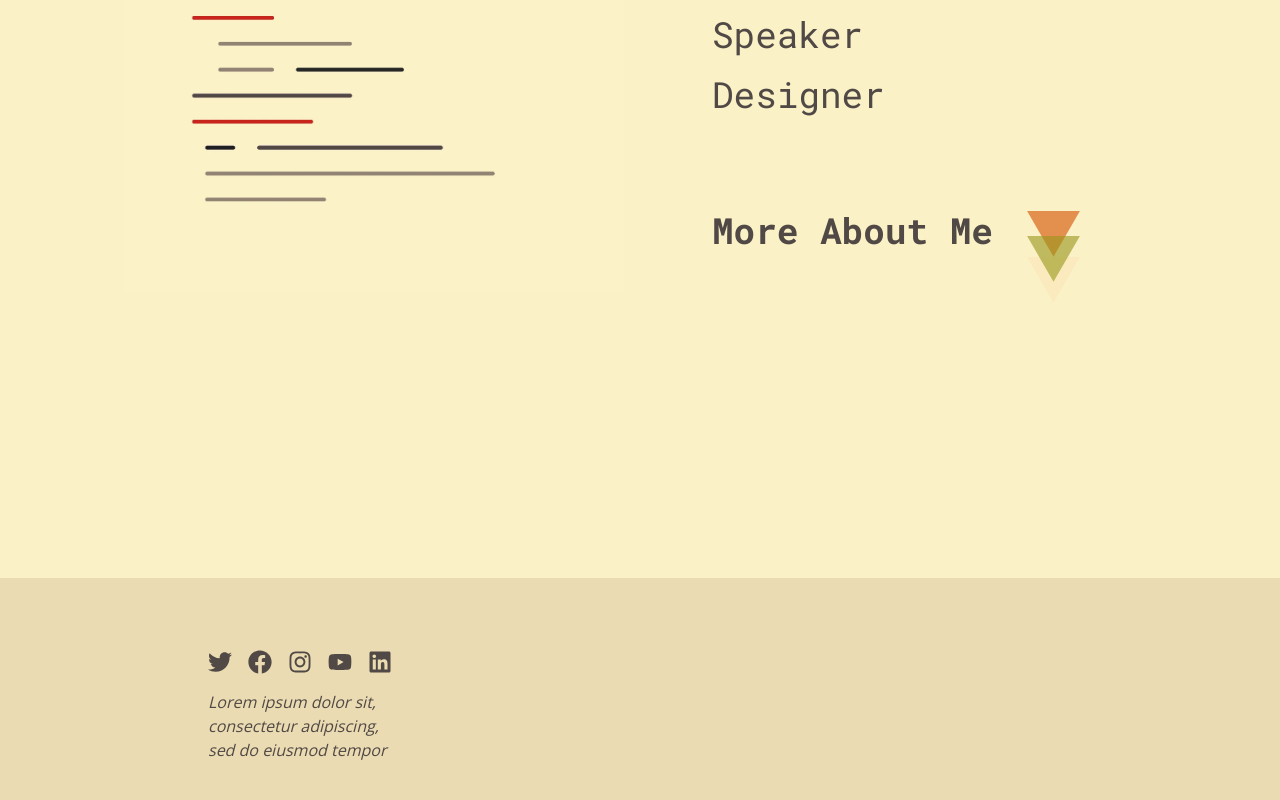
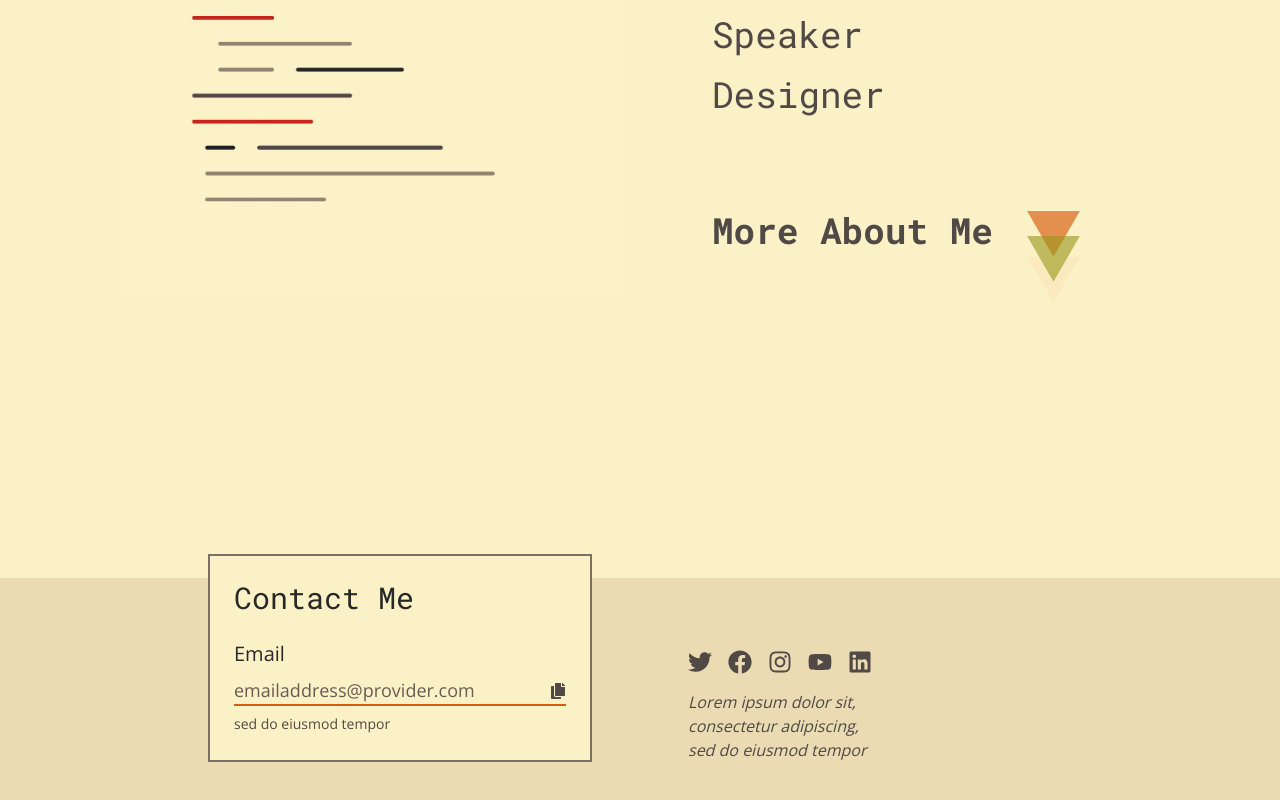
Before and after one commit to ShaliniRawat/axum-nextjs-app, a Next.js app: page / in a window 1280 px wide. Shown: the part 454-1254 px from the top of the page. Built offline with nearby package versions, Linux system fonts and the light colour scheme.

Commit message:
feat: add more items to footer

```diff
--- a/components/footer.tsx
+++ b/components/footer.tsx
@@ -5,9 +5,12 @@ import {
   FaFacebook,
   FaYoutube,
   FaInstagram,
-  FaLinkedin
+  FaLinkedin,
+  FaCopy
 } from 'react-icons/fa'
 import { motion } from 'framer-motion'
+import { Roboto_Mono } from 'next/font/google'
+const robotoMono = Roboto_Mono({ subsets: ['latin'] })
 
 type IconItem = {
   name: string
@@ -22,11 +25,53 @@ const iconItems: IconItem[] = [
   { name: 'https://linkedin.com', component: <FaLinkedin /> }
 ]
 
+const InputContainer = () => {
+  const email = 'emailaddress@provider.com'
+
+  const copyText = () => {
+    navigator.clipboard.writeText(email)
+  }
+
+  return (
+    <div className='flex w-full relative row-auto my-2'>
+      <input
+        className='text-gruvbox-dark3 bg-gruvbox-light0 overflow-x-auto
+        border-solid border-b-2 border-gruvbox-orange w-full text-lg focus:outline-none'
+        type='text'
+        value={email}
+        readOnly
+      />
+      <button className='-ml-4' onClick={copyText}>
+        <FaCopy />
+      </button>
+    </div>
+  )
+}
+
+const Contact = () => {
+  return (
+    <div
+      className='flex flex-col w-96  bg-gruvbox-light0
+       border-2 border-gruvbox-dark4 -mt-24 p-6 relative'
+    >
+      <h2
+        className={`text-3xl mb-6 bold text-gruvbox-dark0 ${robotoMono.className}`}
+      >
+        Contact Me
+      </h2>
+      <label className='bold text-xl text-gruvbox-dark0'>Email</label>
+      <InputContainer />
+      <p className='text-gruvbox-dark2 text-sm'>sed do eiusmod tempor</p>
+    </div>
+  )
+}
+
 const Footer = () => {
   return (
-    <div className='mt-20 lg:mt-40 pt-6 md:pt-18 px-8 md:px-52 pb-10 md:pb-20 relative bg-gruvbox-light1 box-border'>
+    <div className='flex items-center mt-20 md:mt-40 pt-6 md:pt-18 pb-10 md:pb-20 relative bg-gruvbox-light1'>
       <Section>
-        <div className='grid grid-cols-1 md:grid-cols-2 max-w-4xl'>
+        <div className='grid grid-cols-1 md:grid-cols-2 gap-24 max-w-4xl'>
+          <Contact />
           <div className='space-y-4 text-2xl'>
             <div className='flex flex-row space-x-4'>
               {iconItems.map((item, index) => (
```
